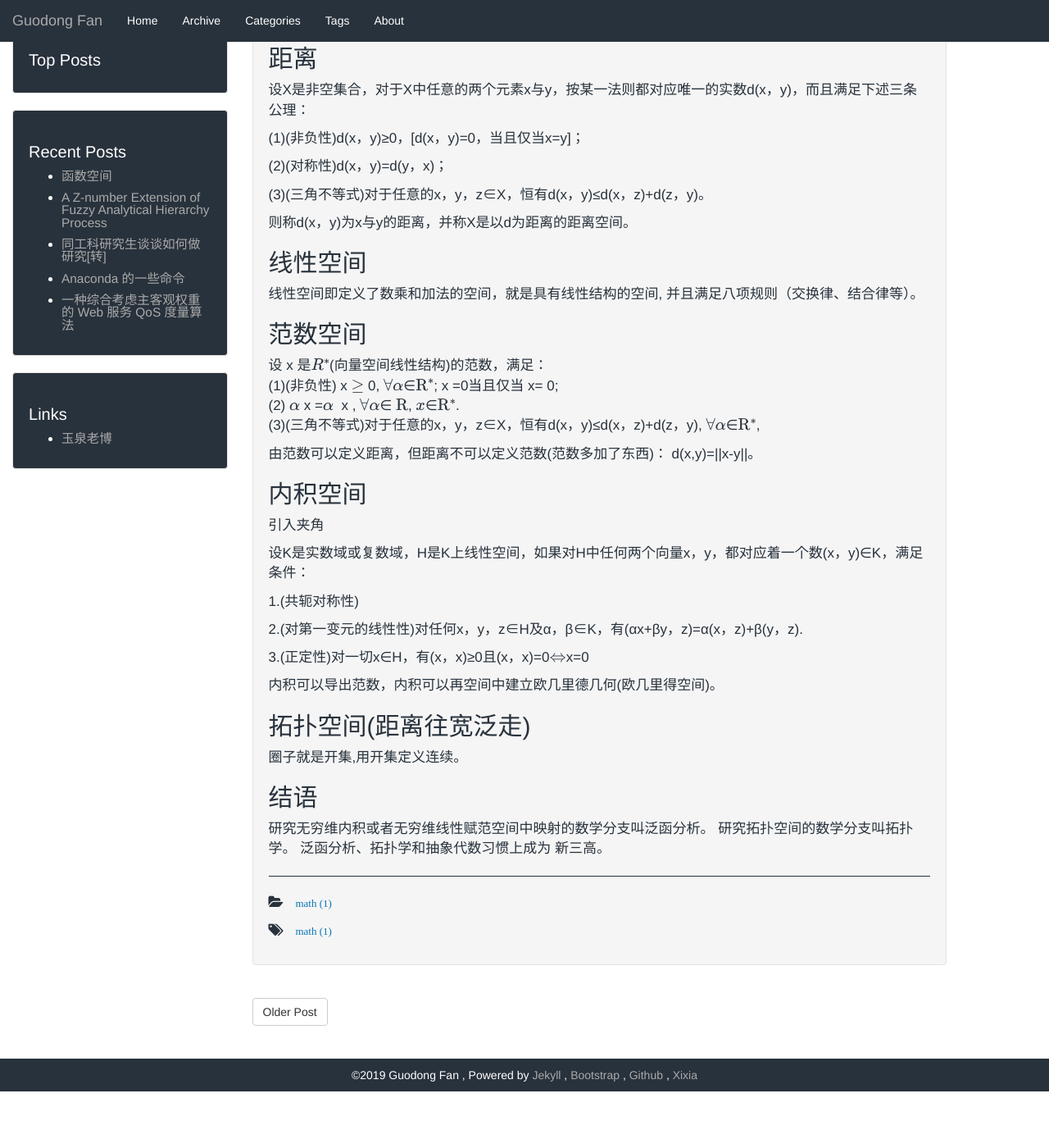
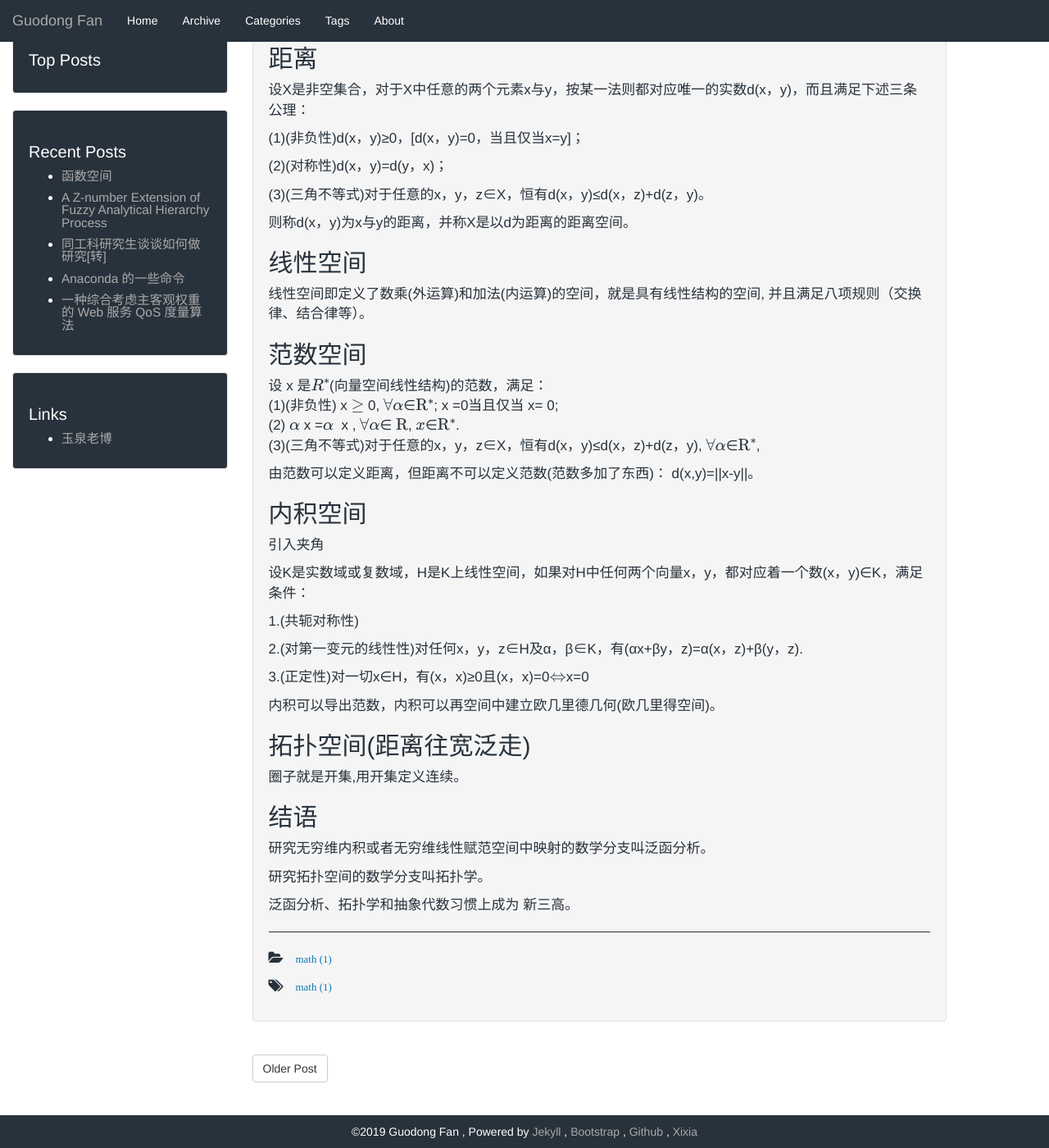
Before and after one commit to GuodongFan/GuodongFan.github.io, a Jekyll site: the page built from _posts/2019-07-29-Spaces-of-Functions.md, in a window 1280 px wide and 1400 px high, scrolled down 280 px. Shown: the whole window at 82% size. Built offline with Jekyll 4.4.1, drawn with Linux system fonts in a browser that asks for light colours; our own code applies the rules of GitHub Pages for plain Markdown files; formulas are drawn with MathJax 3; before the commit the page ends 1611 px from its top, so only the background shows below that.

Commit message:
Update 2019-07-29-Spaces-of-Functions.md

```diff
--- a/_posts/2019-07-29-Spaces-of-Functions.md
+++ b/_posts/2019-07-29-Spaces-of-Functions.md
@@ -29,7 +29,7 @@ tags: math
 
 ## 线性空间
 
-线性空间即定义了数乘和加法的空间，就是具有线性结构的空间, 并且满足八项规则（交换律、结合律等）。
+线性空间即定义了数乘(外运算)和加法(内运算)的空间，就是具有线性结构的空间, 并且满足八项规则（交换律、结合律等）。
 
 ## 范数空间
 
@@ -65,5 +65,7 @@ d(x,y)=||x-y||。
 
 ## 结语
 研究无穷维内积或者无穷维线性赋范空间中映射的数学分支叫泛函分析。
+
 研究拓扑空间的数学分支叫拓扑学。
+
 泛函分析、拓扑学和抽象代数习惯上成为 新三高。
```
